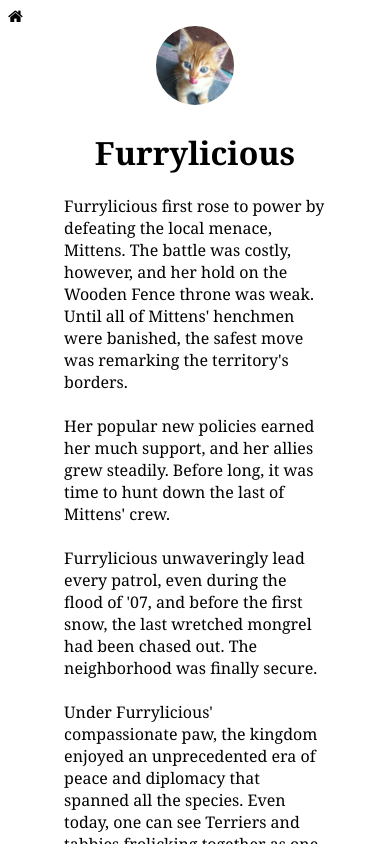
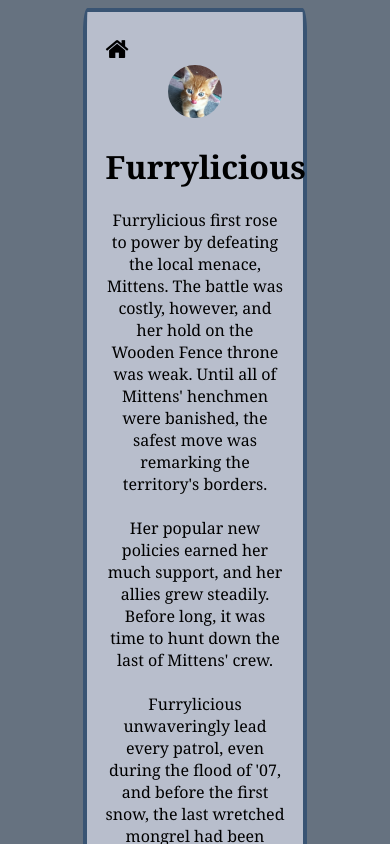
Before and after one commit to ecokova/ecokova.github.io, a plain HTML site: page bio.html in a window 390 px wide. Shown: the top 844 px of the page. Drawn offline with Linux system fonts and the light colour scheme.

Commit message:
cleaned up css, removed @media queries, fixed font icon size issues

```diff
--- a/bio.html
+++ b/bio.html
@@ -8,12 +8,13 @@
 </head>
 
 <body>
-        <a href="index.html"><span class="fa fa-home icon"></span></a>
-        <div id="header">
+        <div class="boxed">
+        <span class="nav-icon"><a href="index.html"><span class="fa fa-home"></span></a></span>
+        <div class="header">
                 <img class="img-circle profile-pic" src="images/bio.jpg" alt="Cute orange kitten"/>
                 <h1>Furrylicious</h1>
         </div>
-        <div id="smart-center-body">
+        <div class="centered-text">
                 Furrylicious first rose to power by defeating the local menace, Mittens. The battle was costly, however, and her hold on the Wooden Fence throne was weak. Until all of Mittens' henchmen were banished, the safest move was remarking the territory's borders.
                 <br/><br/>
                 Her popular new policies earned her much support, and her allies grew steadily. Before long, it was time to hunt down the last of Mittens' crew.
@@ -21,7 +22,8 @@
                 Furrylicious unwaveringly lead every patrol, even during the flood of '07, and before the first snow, the last wretched mongrel had been chased out. The neighborhood was finally secure.
                 <br/><br/>
                 Under Furrylicious' compassionate paw, the kingdom enjoyed an unprecedented era of peace and diplomacy that spanned all the species. Even today, one can see Terriers and tabbies frolicking together as one people.
-                </div>
+        </div>
+        </div>
 </body>
 
 </html>
--- a/style.css
+++ b/style.css
@@ -1,25 +1,22 @@
 
 
-#header {
+.header {
         text-align: center;
+        font-family: "Georgia";
 }
 
-#smart-center-body, #header {
+.boxed, .boxed-plain {
+        border-radius: 2%;
+        padding: 5%;
+        background: #B8BECC;
+        border: solid 4px #395473;
         font-family: "Georgia";
-        margin-right: 25%;
-        margin-left: 25%;
-}
-.icon {
-        width: 25px;
-        color: black;
-}
-.icon:hover {
-        color: #6699DD;
+        margin-right: 20%;
+        margin-left: 20%;
 }
 
-.divider {
-        width: 400px;
-        color: black;
+.boxed-plain {
+        background: white;
 }
 
 .offsite-link {
@@ -36,20 +33,6 @@
         margin-top: 2px;
         margin-bottom: 2px;
         padding-bottom: 0;
-}
-
-@media screen and (max-width: 700px){
-
-        #header, #smart-center-body{
-                margin-right: 10%;
-                margin-left: 10%;
-    }
-}
-@media screen and (max-width: 1000px) {
-        #header, #smart-center-body{
-                margin-right: 15%;
-                margin-left: 15%;
-        }
 }
 
 .mini-heading {
@@ -80,7 +63,39 @@
         width: 30%;
 }
 
-.homepage {
-        background-color: #CCDDFF;
-        background: linear-gradient(#CCDDFF, #AABBEE);
+html {
+        background: #667280;
 }
+.centered-text {
+        text-align: center;
+}
+
+a:link {
+        text-decoration: none;
+        color: black;
+}
+a:visited {
+        color: black;
+}
+
+a:hover {
+        color: #6699DD;
+}
+
+.icon {
+        width: 25px;
+        color: black;
+}
+.icon:hover {
+        color: #6699DD;
+}
+
+.divider {
+        font-size: 20px;
+        color: black;
+}
+
+.nav-icon {
+        font-size: 25px;
+        color: #395473;
+}
```
Also changed, not shown: index.html (+3 -4 lines), resume.html (+5 -5 lines).
